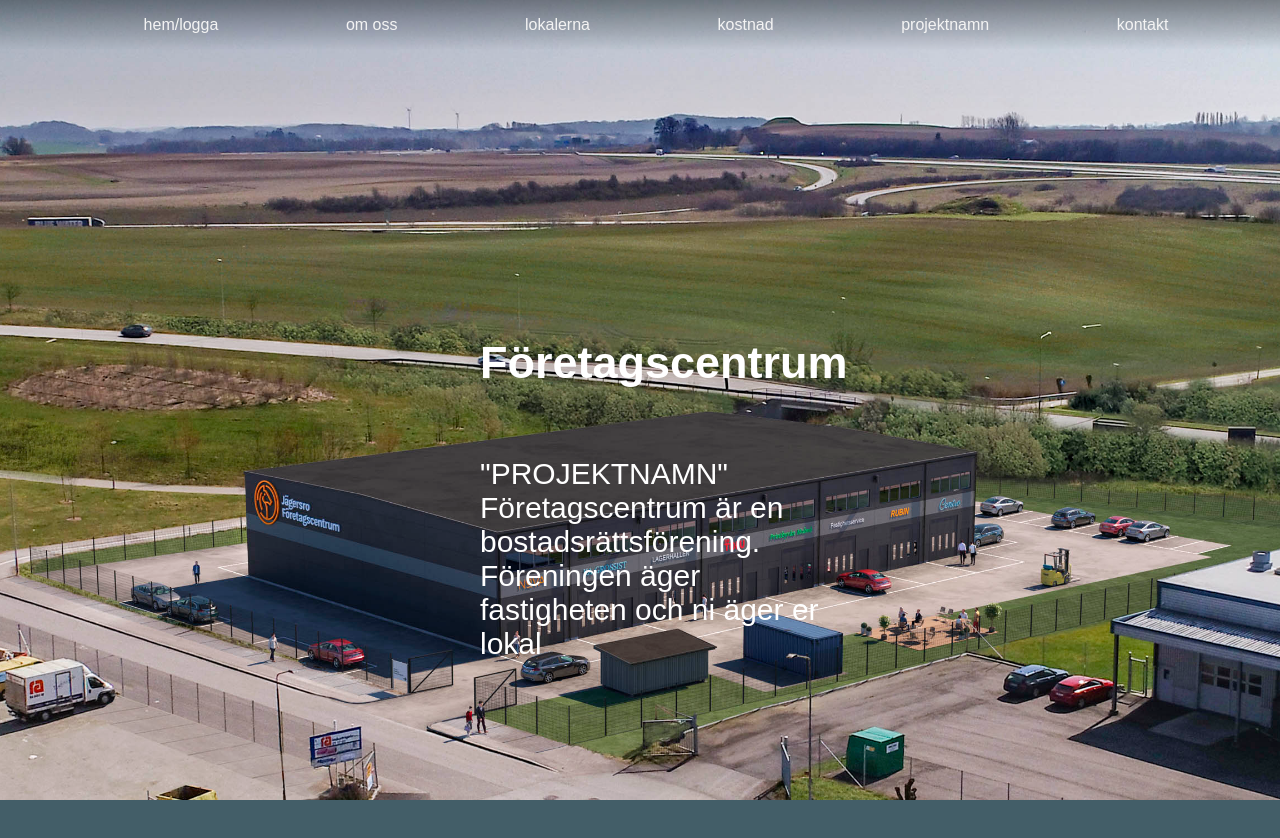
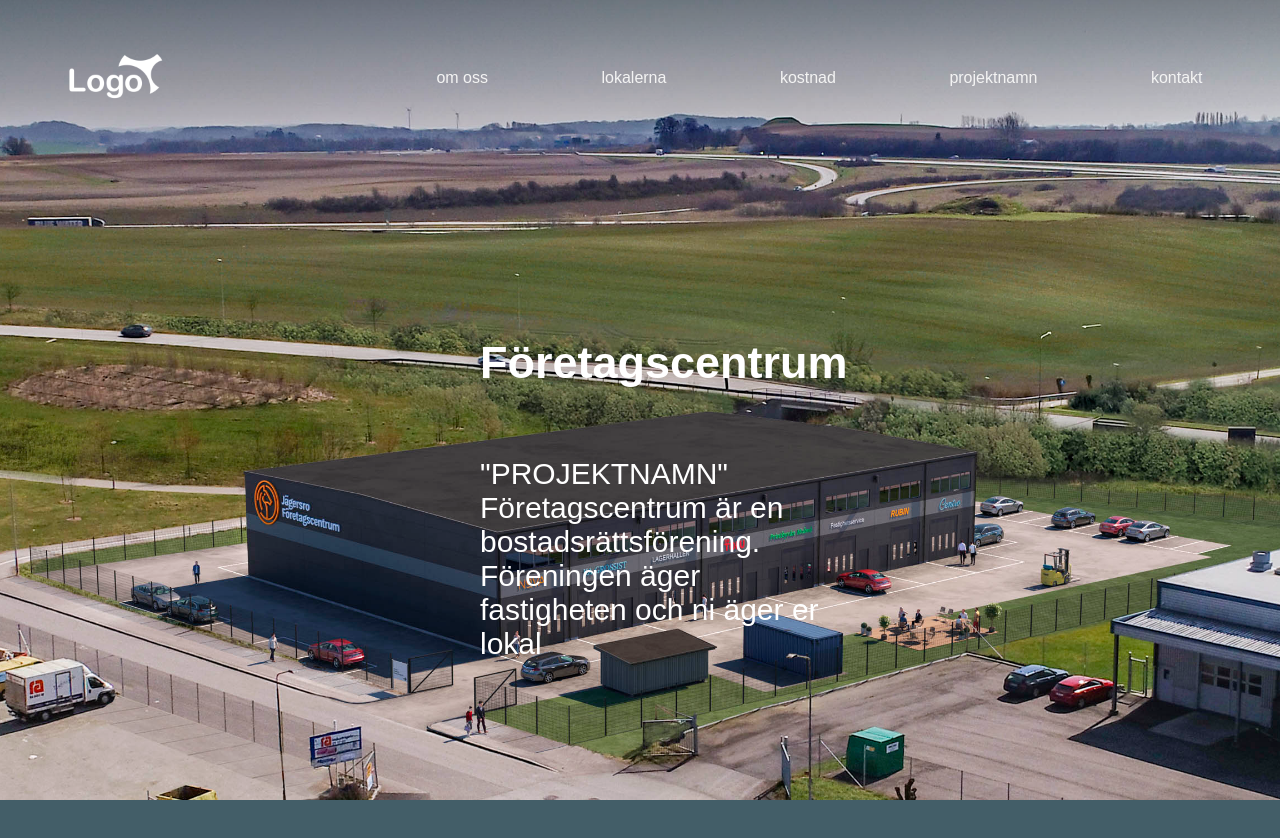
Before and after one commit to JonisDonis/demo, a plain HTML site: page index.html in a window 1280 px wide. Shown: the top 838 px of the page. Drawn offline with Linux system fonts and the light colour scheme.

Commit message:
Logo and nav adjustments

```diff
--- a/index.html
+++ b/index.html
@@ -14,15 +14,16 @@
   <header>
     <nav>
       <ul>
-        <li><a href="#hem">hem/logga</a></li>
-        <li><a href="#om-oss">om oss</a></li>
-        <li><a href="#lokalerna">lokalerna</a></li>
-        <li><a href="#kostnad">kostnad</a></li>
-        <li><a href="#projektet">projektnamn</a></li>
-        <li><a href="#kontakt">kontakt</a></li>
+        <li class="nav-logo"><a href="#hem"><img src="img/logo_placehold.png" alt="Logo"></a></li>
+        <li class="nav-item"><a href="#om-oss">om oss</a></li>
+        <li class="nav-item"><a href="#lokalerna">lokalerna</a></li>
+        <li class="nav-item"><a href="#kostnad">kostnad</a></li>
+        <li class="nav-item"><a href="#projektet">projektnamn</a></li>
+        <li class="nav-item"><a href="#kontakt">kontakt</a></li>
       </ul>
     </nav>
   </header>
+
 
   <!-- Main -->
   <main>
--- a/styles.css
+++ b/styles.css
@@ -22,29 +22,43 @@ a {
 
 /* HEADER */
 header {
-  /* background-color: transparent; */
   background-image: linear-gradient(to bottom, rgba(0, 0, 0, 0.4), rgba(0, 0, 0, 0));
   color: white;
   padding: 1em;
   position: fixed;
-  /* Låser headern i ovankant */
   top: 0;
-  /* Övre kant av skärmen */
   width: 100%;
-  /* Full bredd */
   z-index: 1;
-  /* Överlagring för att säkerställa att headern ligger ovanpå andra element */
 }
 
 /* NAVBAR */
 nav ul {
   list-style-type: none;
   margin: 0;
-  padding: 0;
+  /* padding: 50px; */
   display: flex;
-  justify-content: space-evenly;
-  /* text-shadow: 0px 1px rgba(0, 0, 0, 0.3); */
+  justify-content: space-between;
+  align-items: center;
 }
+
+.nav-logo {
+  margin-right: 20px;
+  padding: 10px;
+  flex-grow: 3;
+}
+
+.nav-item {
+  margin: 0 10px;
+  padding: 10px;
+  flex-grow: 1;
+}
+
+/* LOGO */
+.nav-logo img {
+  width: 100px;
+  height: auto;
+}
+
 
 /* MAIN */
 main {
```
Also changed, not shown: img/logo_placehold.png (added).
